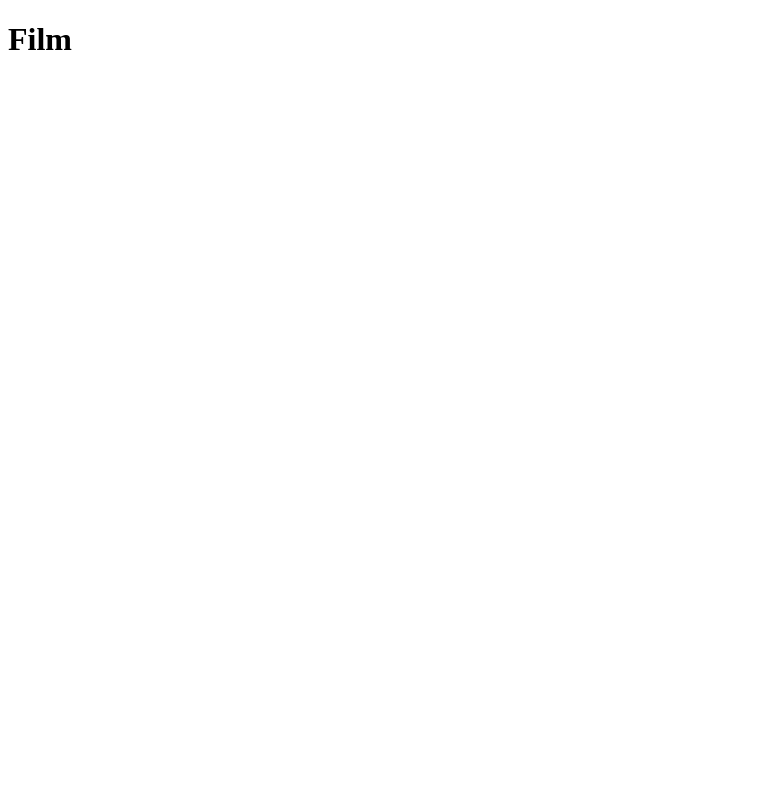
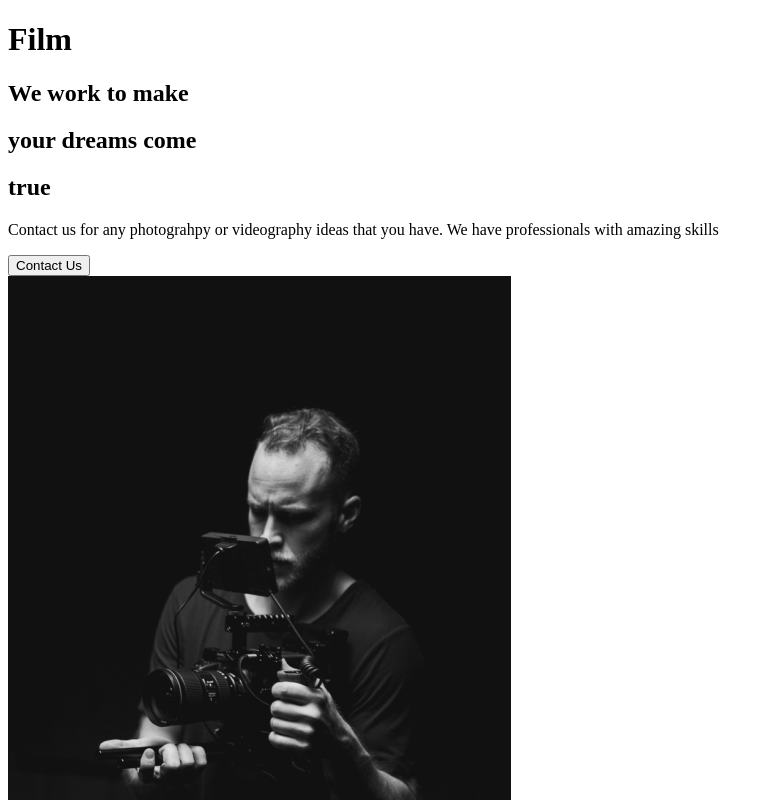
Before and after one commit to szgabor199654/capture, a React (Create React App) app: page / in a window 1280 px wide. Shown: the top 800 px of the page, without its empty margins (0-773 px from the left). Built offline with nearby package versions, Linux system fonts and the light colour scheme.

Commit message:
2.About Section

```diff
--- a/src/App.js
+++ b/src/App.js
@@ -1,7 +1,11 @@
+// Import pages
+import AboutUs from "./pages/AboutUs";
+
 const App = () => {
   return (
     <div className="App">
       <h1>Film</h1>
+      <AboutUs />
     </div>
   );
 };
--- /dev/null
+++ b/src/components/AboutSection.js
@@ -0,0 +1,31 @@
+import home1 from "../img/home1.png";
+
+const AboutSection = () => {
+  return (
+    <div>
+      <div className="description">
+        <div className="title">
+          <div className="hide">
+            <h2>We work to make</h2>
+          </div>
+          <div className="hide">
+            <h2>
+              your <span>dreams</span> come
+            </h2>
+          </div>
+          <div className="hide">
+            <h2>true</h2>
+          </div>
+        </div>
+        <p>
+          Contact us for any photograhpy or videography ideas that you have. We
+          have professionals with amazing skills
+        </p>
+        <button>Contact Us</button>
+      </div>
+      <img src={home1} alt="guy with a camera" />
+    </div>
+  );
+};
+
+export default AboutSection;
--- /dev/null
+++ b/src/pages/AboutUs.js
@@ -0,0 +1,8 @@
+// Page Components
+import AboutSection from "../components/AboutSection";
+
+const AboutUs = () => {
+  return <AboutSection />;
+};
+
+export default AboutUs;
```
Also changed, not shown: 1 other file (tests, documents, lock files or other folders).
